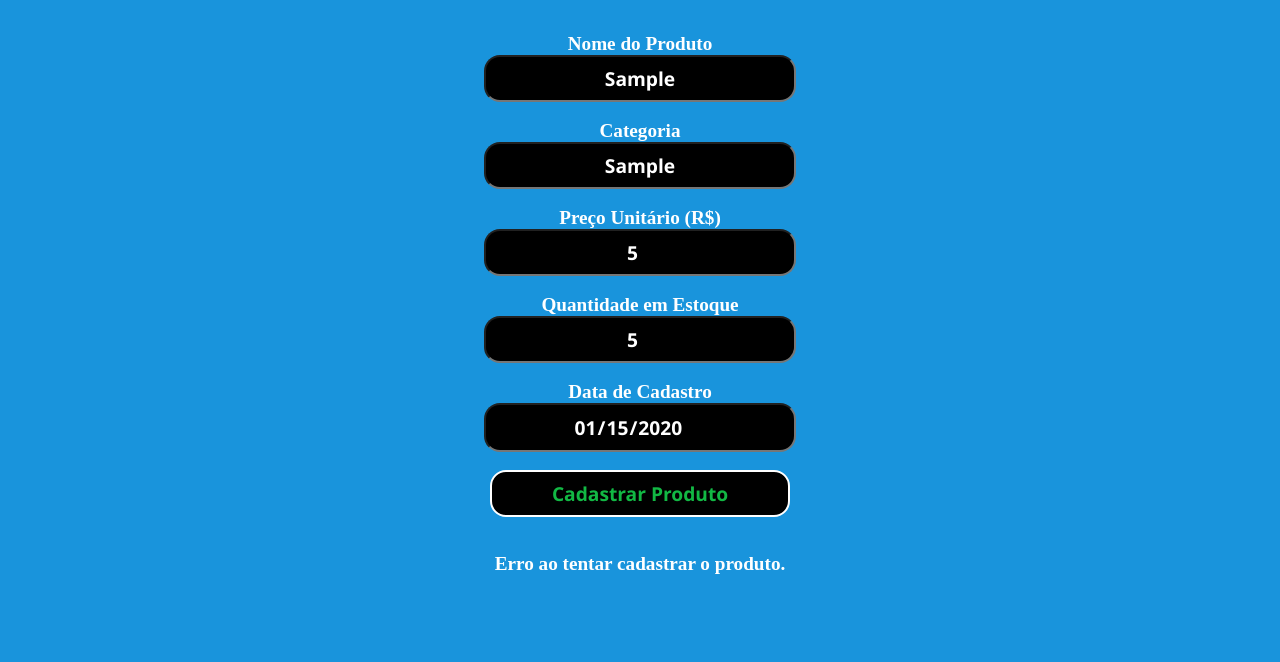
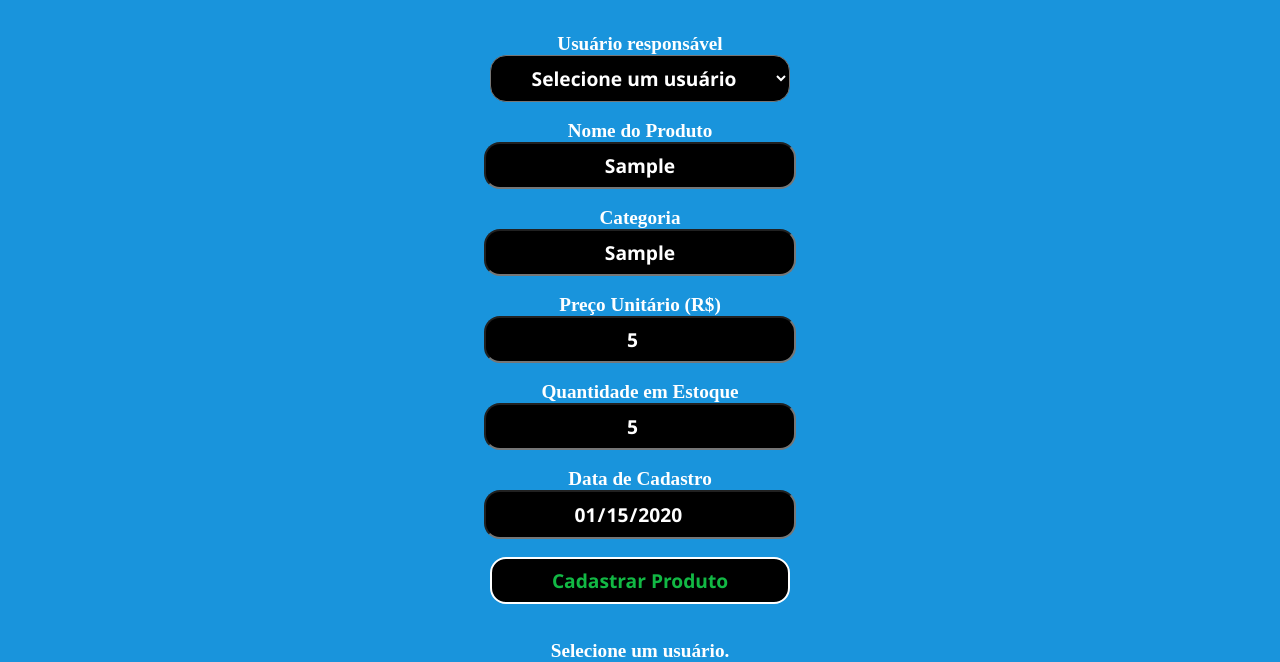
Before and after one commit to Diego-Vidal-09/Banco-de-dados-, a plain HTML site: page frontend/html/produto_cadastrar.html in a window 1280 px wide. Both pictures are taken after typing "Sample", "Sample", "5", "5", "2020-01-15" into the empty fields and a click on the button "Cadastrar Produto". Shown: the part 159-821 px from the top of the page. Before the commit the page ends 800 px from the top, so only its background shows below. Drawn offline with Linux system fonts and the light colour scheme; no server answers.

Commit message:
Quarto commit

```diff
--- a/frontend/html/produto_cadastrar.html
+++ b/frontend/html/produto_cadastrar.html
@@ -25,6 +25,10 @@
         <h1>Cadastrar Novo Produto</h1>
         <br><br>
         <form>
+            <label for="idUsuario">Usuário responsável</label><br>
+            <select id="idUsuario" required>
+                <option value="">Selecione um usuário</option>
+            </select><br><br>
             <label for="nomeProduto">Nome do Produto</label><br>
             <input type="text" id="nomeProduto" required><br><br>
 
--- a/frontend/js/produto_cadastrar.js
+++ b/frontend/js/produto_cadastrar.js
@@ -1,41 +1,69 @@
-let resposta = document.getElementById('resposta')
-let btn_cadastrar = document.getElementById('btn_cadastrar')
+const resposta = document.getElementById('resposta')
+const btn_cadastrar = document.getElementById('btn_cadastrar')
+const selectUsuario = document.getElementById('idUsuario')
 
-btn_cadastrar.addEventListener('click', (e) => {
+// Carrega os usuários existentes
+async function carregarUsuarios() {
+    try {
+        const res = await fetch('http://localhost:3000/usuarios')
+
+        if (!res.ok) {
+            throw new Error('Erro ao buscar usuários')
+        }
+
+        const usuarios = await res.json()
+
+        usuarios.forEach(usuario => {
+            const option = document.createElement('option')
+            option.value = usuario.codUsuario
+            option.textContent = `${usuario.codUsuario} - ${usuario.nome}`
+            selectUsuario.appendChild(option)
+        })
+
+    } catch (err) {
+        console.error(err)
+        resposta.textContent = 'Erro ao carregar usuários.'
+    }
+}
+
+carregarUsuarios()
+
+btn_cadastrar.addEventListener('click', async (e) => {
     e.preventDefault()
 
-    const nomeProduto = document.getElementById('nomeProduto').value
-    const categoria = document.getElementById('categoria').value
-    const precoUnitario = document.getElementById('precoUnitario').value
-    const qtdeEstoque = document.getElementById('qtdeEstoque').value
-    const data = document.getElementById('data').value
-
     const produto = {
-        nomeProduto: nomeProduto,
-        categoria: categoria,
-        precoUnitario: parseFloat(precoUnitario),
-        qtdeEstoque: parseInt(qtdeEstoque),
-        data: data
+        idUsuario: Number(selectUsuario.value),
+        nomeProduto: document.getElementById('nomeProduto').value,
+        categoria: document.getElementById('categoria').value.toUpperCase().trim(),
+        precoUnitario: parseFloat(document.getElementById('precoUnitario').value),
+        qtdeEstoque: parseInt(document.getElementById('qtdeEstoque').value, 10),
+        data: document.getElementById('data').value
     }
 
-    fetch('http://localhost:3000/produto', {
+    if (!selectUsuario.value) {
+        resposta.textContent = 'Selecione um usuário.'
+        return
+    }
+
+    try {
+        const res = await fetch('http://localhost:3000/produto', {
             method: 'POST',
             headers: {
                 'Content-Type': 'application/json'
             },
             body: JSON.stringify(produto)
         })
-    .then(res => res.json())
-    .then(dados => {
-        resposta.innerHTML = ''
 
-        if (dados.message) {
-            resposta.innerHTML = `<p>${dados.message}</p>`
+        const dados = await res.json()
+
+        resposta.textContent = dados.message
+
+        if (res.ok) {
             document.querySelector('form').reset()
         }
+
+    } catch (err) {
+        console.error('Erro ao cadastrar produto:', err)
+        resposta.textContent = 'Erro ao conectar com o servidor.'
+    }
 })
-    .catch((err) => {
-        console.error('Erro ao cadastrar produto', err)
-        resposta.innerHTML = '<p>Erro ao tentar cadastrar o produto.</p>'
-    })
-})
```
Lines whose indentation alone changed are shown as unchanged.
